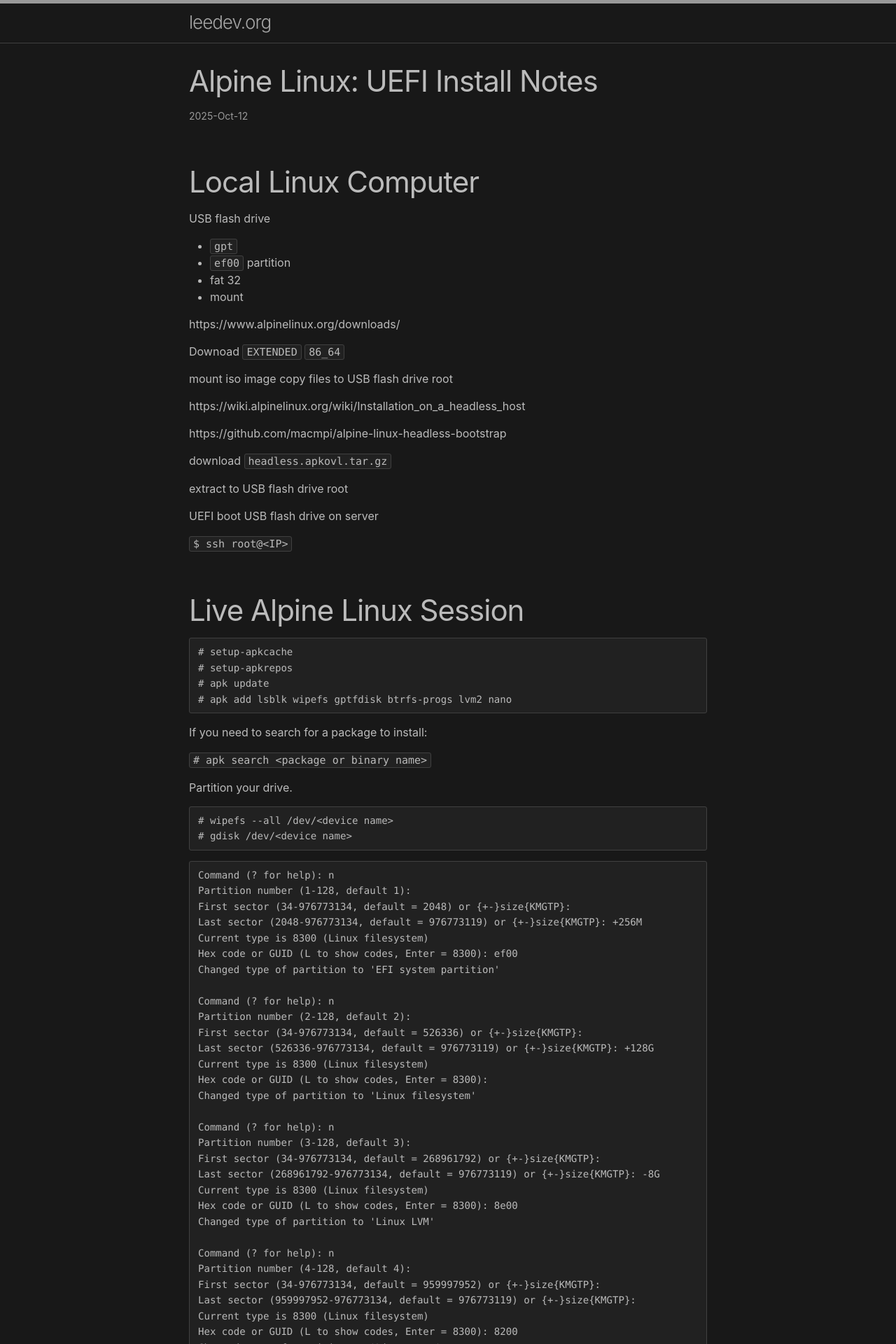
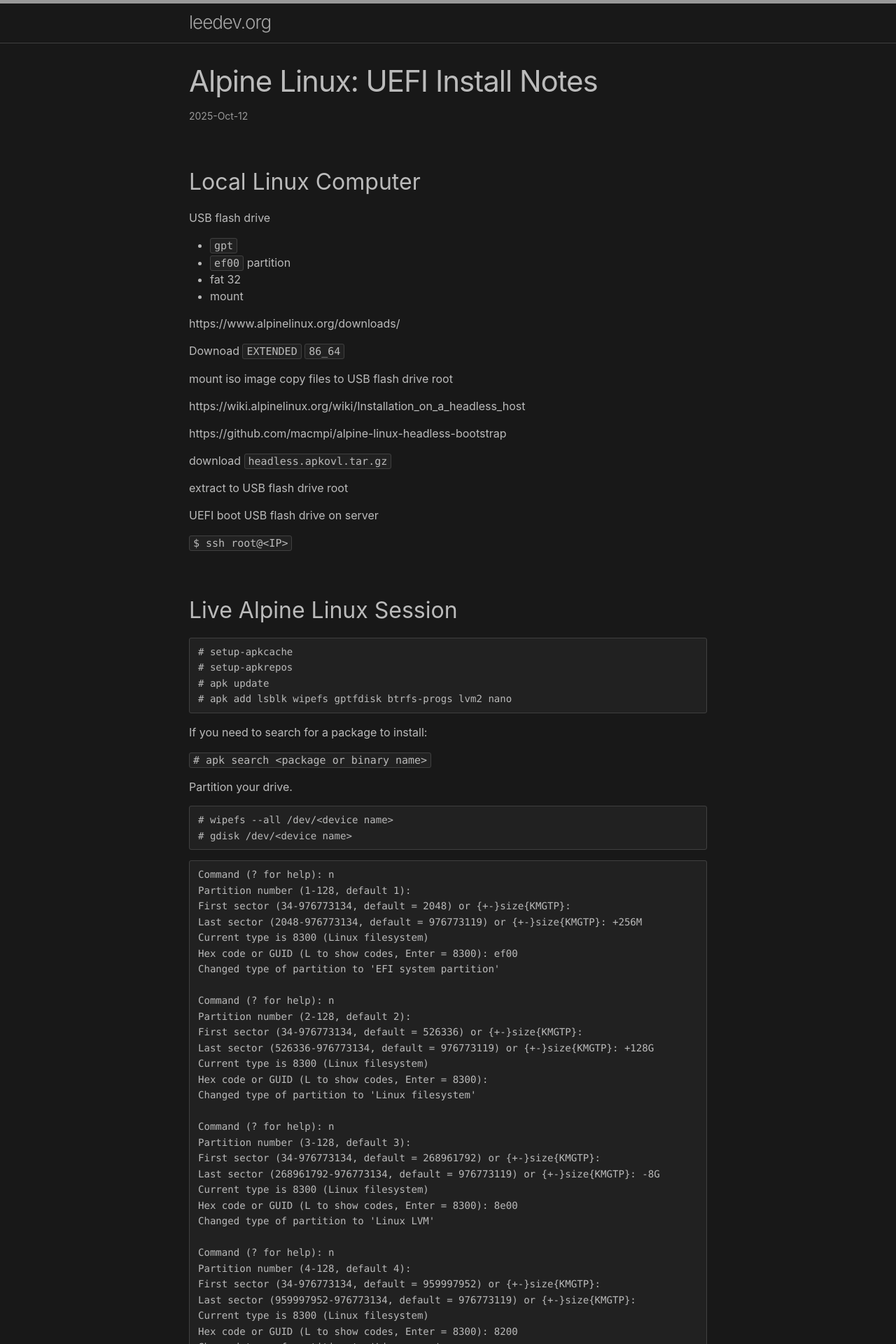
Before and after one commit to CurtisLeeBolin/leedev.org, a Jekyll site: the page built from _posts/2025-10-12-alpine-linux-uefi-install-notes.md, in a window 1280 px wide. Shown: the top 1920 px of the page at 70% size. Built offline with Jekyll 4.4.1, drawn with Linux system fonts in a browser that asks for light colours.

````diff
--- a/_posts/2025-10-12-alpine-linux-uefi-install-notes.md
+++ b/_posts/2025-10-12-alpine-linux-uefi-install-notes.md
@@ -5,7 +5,7 @@ date: '2025-10-12 15:30:49'
 ---
 
 
-# Local Linux Computer
+## Local Linux Computer
 
 USB flash drive
   - `gpt`
@@ -36,7 +36,7 @@ UEFI boot USB flash drive on server
 `$ ssh root@<IP>`
 
 
-# Live Alpine Linux Session
+## Live Alpine Linux Session
 
 ```
 # setup-apkcache
@@ -137,7 +137,7 @@ The operation has completed successfully.
 # mount /dev/sdc1 /mnt/boot/
 ```
 
-# Installation
+## Installation
 
 https://wiki.alpinelinux.org/wiki/Alpine_setup_scripts
 
````
